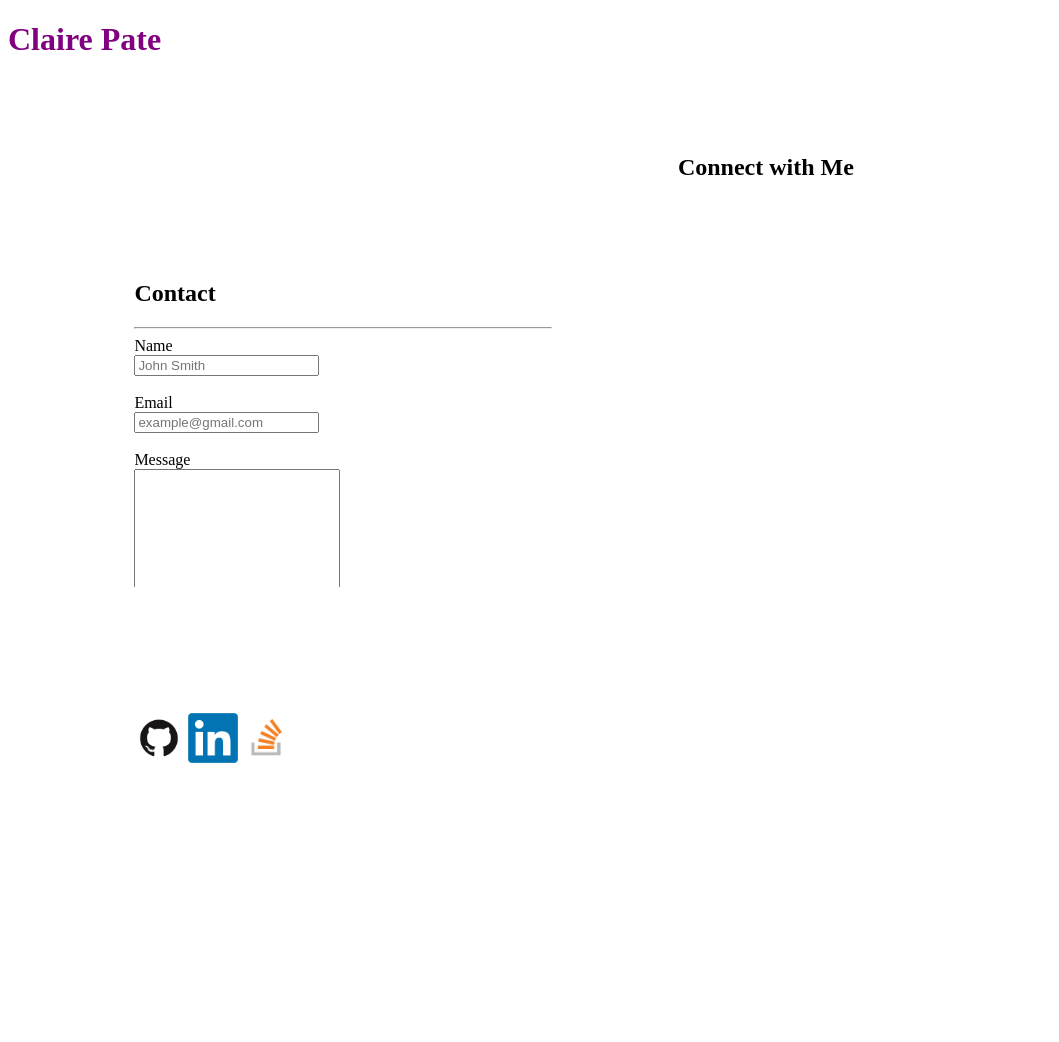
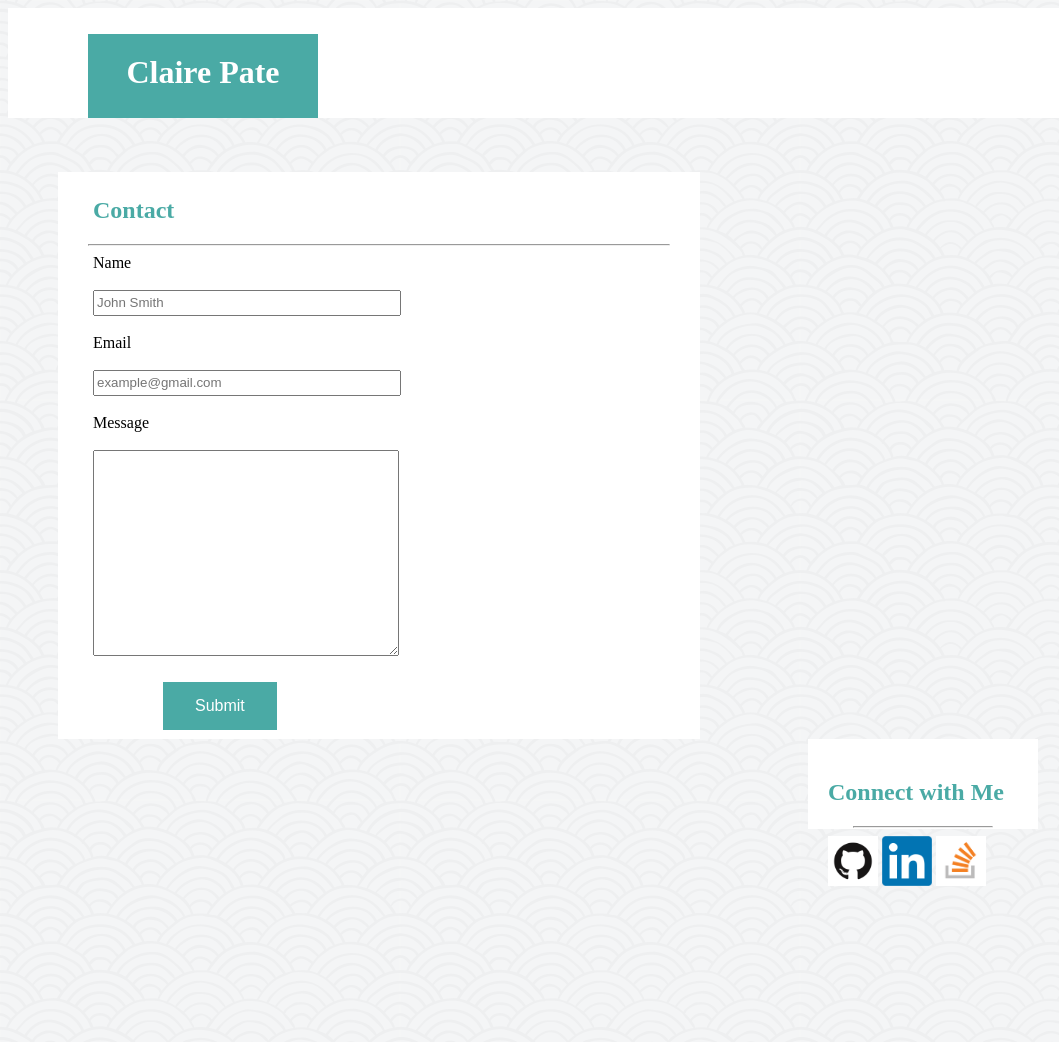
Before and after one commit to lcpate/Basic-Portfolio, a plain HTML site: page contact.html in a window 1280 px wide. Shown: the top 1042 px of the page, without its empty margins (0-1059 px from the left). Drawn offline with Linux system fonts and the light colour scheme.

Commit message:
updated files

```diff
--- a/assets/css/style.css
+++ b/assets/css/style.css
@@ -1,30 +1,167 @@
 
 
-h1{
-	color: purple;
+body{
+	background-image: url("../images/seigaiha.png")
+}
+
+#header{
+	width:190px;
+	height:75px;
+	padding: 20px;
+	border:5px;
+	background: #4aaaa5;
+	text-align: center;
+	margin-left: 75px;
+	color:white;
+}
+
+h2{
+	color:#4aaaa5;
+}
+
+.topbar{
+	width: 100%;
+	height: 100px;
+	padding: 5px;
+	border:5px;
+	background-color: #ffffff;
+	border-color: #cccccc;
+	overflow:auto;
+	}
+
+
+
+.aboutme{
+	overflow: auto;
+	width: 50%;
+	height: 70%;
+	padding:5px;
+	margin-left: 50px;
+	border:5px;
+	border-color:#dddddd;
+	background:#ffffff;
+
+
+}
+
+#text{
+	overflow: auto;
+	margin-left: 200px;
+
+
+}
+#profilepic{
+	float: left;
+	overflow:auto;
+	margin-left: 5px;
 }
 
 
+/*#github*/
+/*#linkedin*/
+/*#stack{*/
+	/*float:left;*/
+/*}*/
 
 
+.logos{
+	position: relative;
+	width:15%;
+	height:50px;
+	padding:20px;
+	border:5px;
+	margin-left: 800px;
+	margin-bottom: 700px;
+	border-color: #dddddd;
+	background-color: #ffffff;
 
-div{
-	width:33%;
-	height:200px;
-	padding:10%;
-	border:5px;
-	margin: 50;
-	float: left;
-	background-color: #fff
 }
 
+.container{
+	overflow: auto;
+	width: 50%;
+	height: 70%;
+	padding:5px;
+	margin-left: 50px;
+	border:5px;
+	border-color:#dddddd;
+	background:#ffffff;
+
+	}
+
+	#contacttext{
+		margin-left: 30px;
+	}
+	#nametext{
+		margin-left: 30px;
+	}
+
+	#emailtext{
+		margin-left: 30px;
+	}
+
+	#messagetext{
+		margin-left: 30px;
+	}
+
+	#name{
+		width: 300px;
+		height:20px;
+		margin-left: 30px;
+		}
+
+	#email{
+		width: 300px;
+		height:20px;
+		margin-left: 30px;
+	}
+
+	#message{
+		width: 300px;
+		height:200px;
+		margin-left: 30px;
+	}
+
+	#submit{
+	background-color: #4aaaa5;
+    border: 5px;
+    color: white;
+    padding: 15px 32px;
+    text-align: center;
+    text-decoration: none;
+    display: inline-block;
+    font-size: 16px;
+    margin: 4px 2px;
+    margin-left: 100px;
+    cursor: pointer;
+	}
+
+.portfolio{
+	overflow: auto;
+	width: 50%;
+	height: 70%;
+	padding:5px;
+	margin-left: 50px;
+	border:5px;
+	border-color:#dddddd;
+	background:#ffffff;
+}
+
+	#hangman, #rpg, #trivia, #widget, #rock{
+		margin-left: 50px;
+		margin-bottom: 30px;
+	}
+
+	#portfoliotext{
+		margin-left: 30px;
+	}
 
 hr {
     display: block;
     margin-top: 0.5em;
     margin-bottom: 0.5em;
-    margin-left: auto;
-    margin-right: auto;
+    margin-left: 25px;
+    margin-right: 25px;
     border-style: inset;
     border-width: 1px;
 }
@@ -32,11 +169,15 @@ hr {
 
 
 
+footer{
+	position: absolute;
+	width: 98%;
+	height: 10%;
+	padding: 5px;
+	border:1px solid;
+	text-align: center;
+	background:#666666;
+	font:Helvetica Neue;
 
 
-
-footer{
-	display: block;
-	height: 50px;
-
 }
--- a/contact.html
+++ b/contact.html
@@ -8,48 +8,56 @@
 </head>
 
 <body>
-	<h1> Claire Pate </h1>
+	<div class="topbar">
+	<h1 id="header"> Claire Pate </h1>
+
+		<h6> About  |  Portfolio  |  Contact</h6>
+	</div>
 
 	<br><br><br>
 
 	<div class="container">
 		<form action="/action_page.php">
+
 		<!-- Contact form -->
-			<h2> Contact </h2>
+			<h2 id="contacttext"> Contact </h2>
 				<hr>
 			<!-- Name field on form -->
-			<label for="name"> Name</label>
-			<br>
+			<label id="nametext" for="name"> Name</label>
+			<br><br>
 			<input type="text"
 				id="name"
 				name="fullname"
 				placeholder="John Smith">
 			<!-- Email field on form -->
 			<br><br>
-			<label for="email">Email</label>
-			<br>
+			<label id="emailtext" for="email">Email</label>
+			<br><br>
 			<input type="text"
 				id="email"
 				name="emailaddress"
 				placeholder="example@gmail.com">
 			<!-- Message field on form -->
 			<br><br>
-			<label for="message">Message</label>
-			<br>
+			<label id="emailtext" for="message">Message</label>
+			<br><br>
 			<textarea id="message"
 				name="message"
 				placeholder=""
-				style="height:200px; width: 200px"></textarea>
+				></textarea>
 				<br><br>
+
 			<!-- Submit Button -->
-			<input type="submit" value="Submit">
+			<input id="submit" type="submit" value="Submit">
 
 		</form>
 	</div>
+
+	<div class="logos">
 	<!-- Social media links -->
 	<h2> Connect with Me </h2>
+		<hr>
 
-			<div class="logos">
 			<!-- GitHub Link and logo -->
 			<a href="https://github.com/lcpate">
 				<img src="assets/images/GitHub Logo.png" width="50" height="50"
@@ -63,5 +71,9 @@
 				<img src="assets/images/stackoverflow logo.png" width="50" height="50"
 				title="stackoverflowLogo"/></a>
 			</div>
+
+	<footer>
+		<p> Copyright 2017 Claire Pate </p>
+	</footer>
 </body>
 </html>
```
Also changed, not shown: index.html (+25 -16 lines), portfolio.html (+76 -0 lines), assets/images/hangman.png (added), assets/images/rock.png (added), assets/images/rpg game.png (added), assets/images/seigaiha.png (added), assets/images/trivia.png (added), assets/images/widget.png (added), 3 other files.
